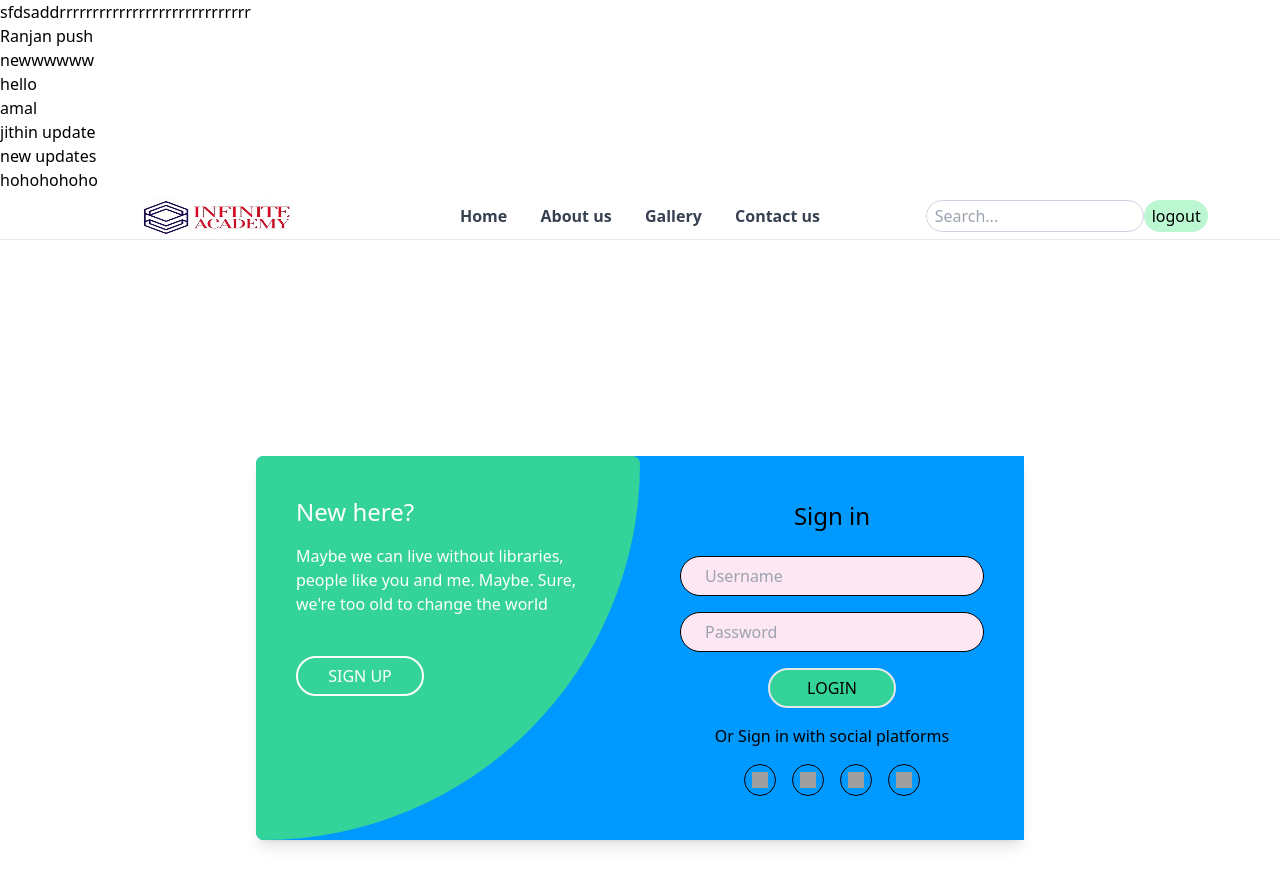
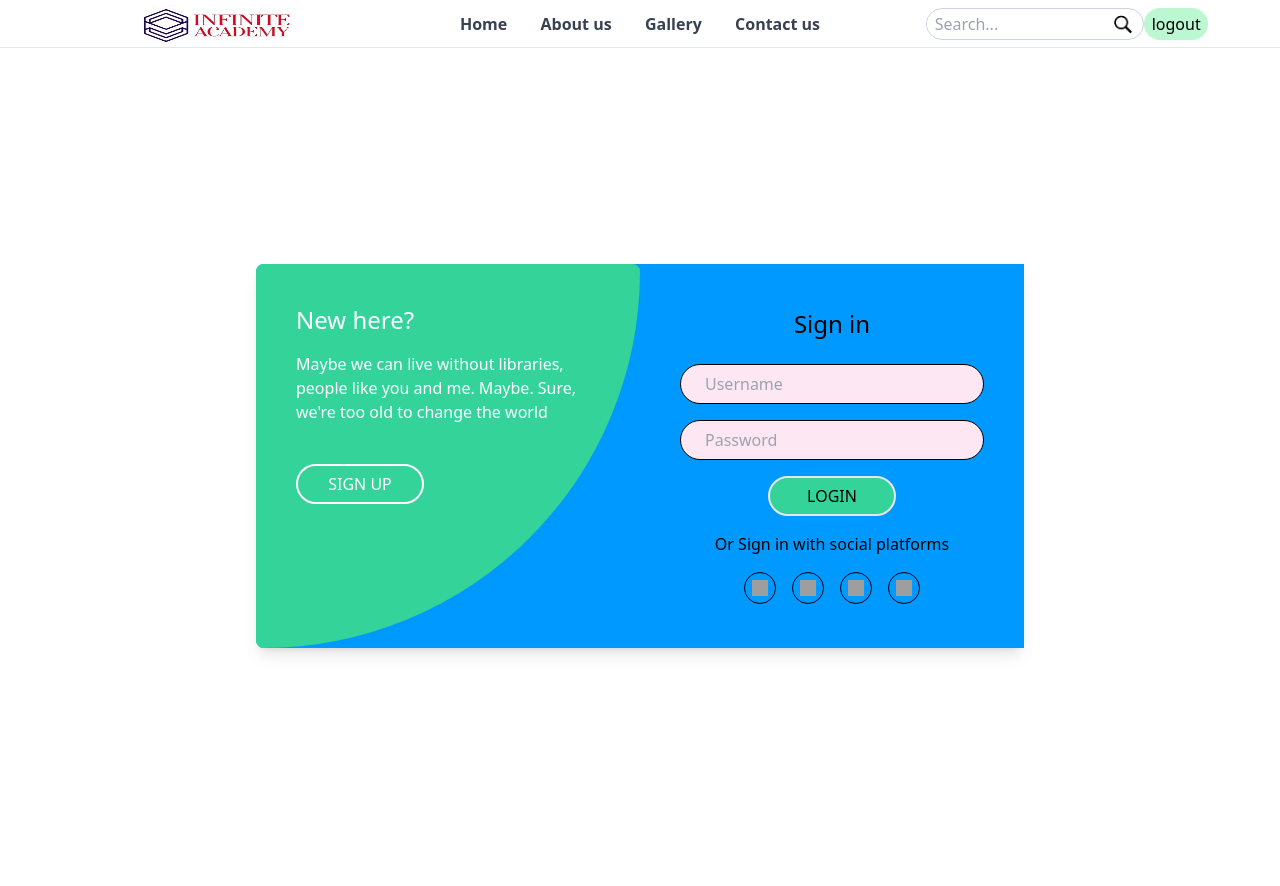
Before and after one commit to jithiee/Infinite-Academy-Frontend, a React (Vite) app in the folder INFINITE/: page / in a window 1280 px wide. Shown: the top 886 px of the page. After the commit the page ends 800 px from the top, so only its background shows below. Built offline with nearby package versions, Linux system fonts and the light colour scheme; grey boxes are pictures that could not be loaded.

Commit message:
loginpage update

```diff
--- a/INFINITE/src/App.jsx
+++ b/INFINITE/src/App.jsx
@@ -8,14 +8,6 @@ function App() {
 
   return (
     <>
-  <h1>sfdsaddrrrrrrrrrrrrrrrrrrrrrrrrrrrrr</h1>
-  <h1>Ranjan  push</h1>
-  <h1>newwwwww</h1>
-  <h1>hello</h1>
-  <h3>amal </h3>
-<h3>jithin update</h3>
-<h6>new updates </h6>
-<h1>hohohohoho</h1>
 <Navbar/>
 <Login/>
 
--- a/INFINITE/src/components/layout/navbars/Navbar.jsx
+++ b/INFINITE/src/components/layout/navbars/Navbar.jsx
@@ -1,6 +1,6 @@
 import React, { useState } from 'react'
-import image from 'assets/images/schools logo.jpg'
-// import search_icon from  '../../../../assets/images/search-icon.png';
+import search_icon from '../../../assets/images/search-icon.png'
+import logoImage from '../../../assets/images/schools-logo.jpg';
 
 
 const Navbar = () => {
@@ -9,7 +9,7 @@ const Navbar = () => {
   return (
     <div className='bg-white w-full h-12 flex items-center justify-between border-b border-solid border-b-slate-200 fixed'>
       <div className='w-1/3 flex items-center justify-center md:justify-center'>
-        <img src={image} alt="logo" className='w-44 h-10' />
+        <img src={logoImage} alt="logo" className='w-44 h-10' />
       </div>
       <div className='hidden md:flex md:w-1/3 md:justify-evenly md:items-center'>
         <ul className='text-gray-700 font-semibold cursor-pointer'>Home</ul>
@@ -25,7 +25,7 @@ const Navbar = () => {
             className='w-44 h-6 p-2 border-0 rounded-l-full focus:outline-none'
           />
           <button className='w-10 h-10 rounded-full flex items-center justify-center'>
-            {/* <img src={search_icon} alt="search icon" className='w-8 h-8' /> */}
+            <img src={search_icon} alt="search icon" className='w-8 h-8' />
           </button>
         </div>
         <button className='bg-green-200 rounded-full w-16 h-8 hidden md:flex items-center pl-2'>logout</button>
```
Also changed, not shown: package.json (deleted, +0 -8 lines), INFINITE/src/assets/images/schools-logo.jpg (renamed from INFINITE/src/assets/images/schools logo.jpg), 1 other file (tests, documents, lock files or other folders).
